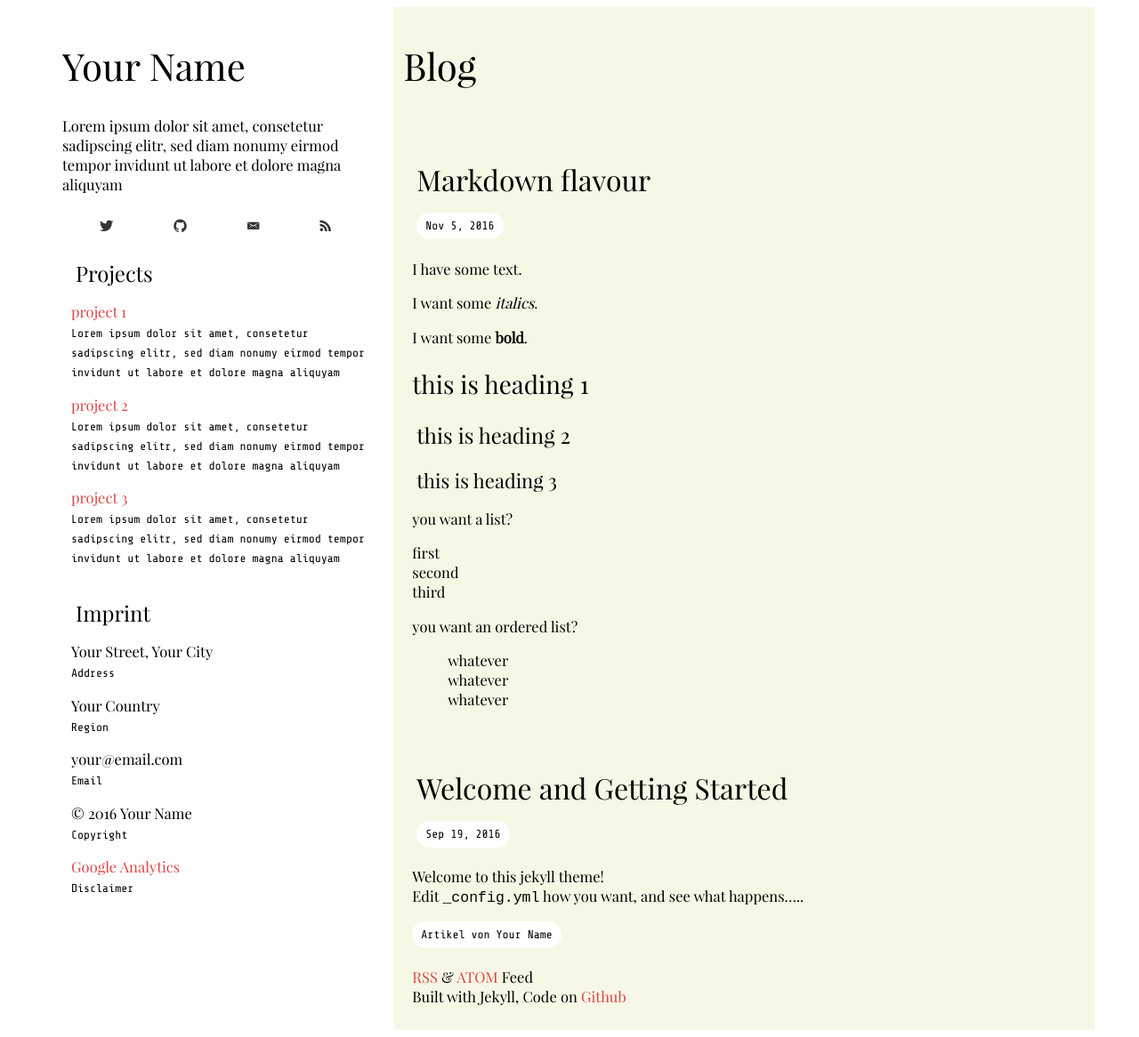
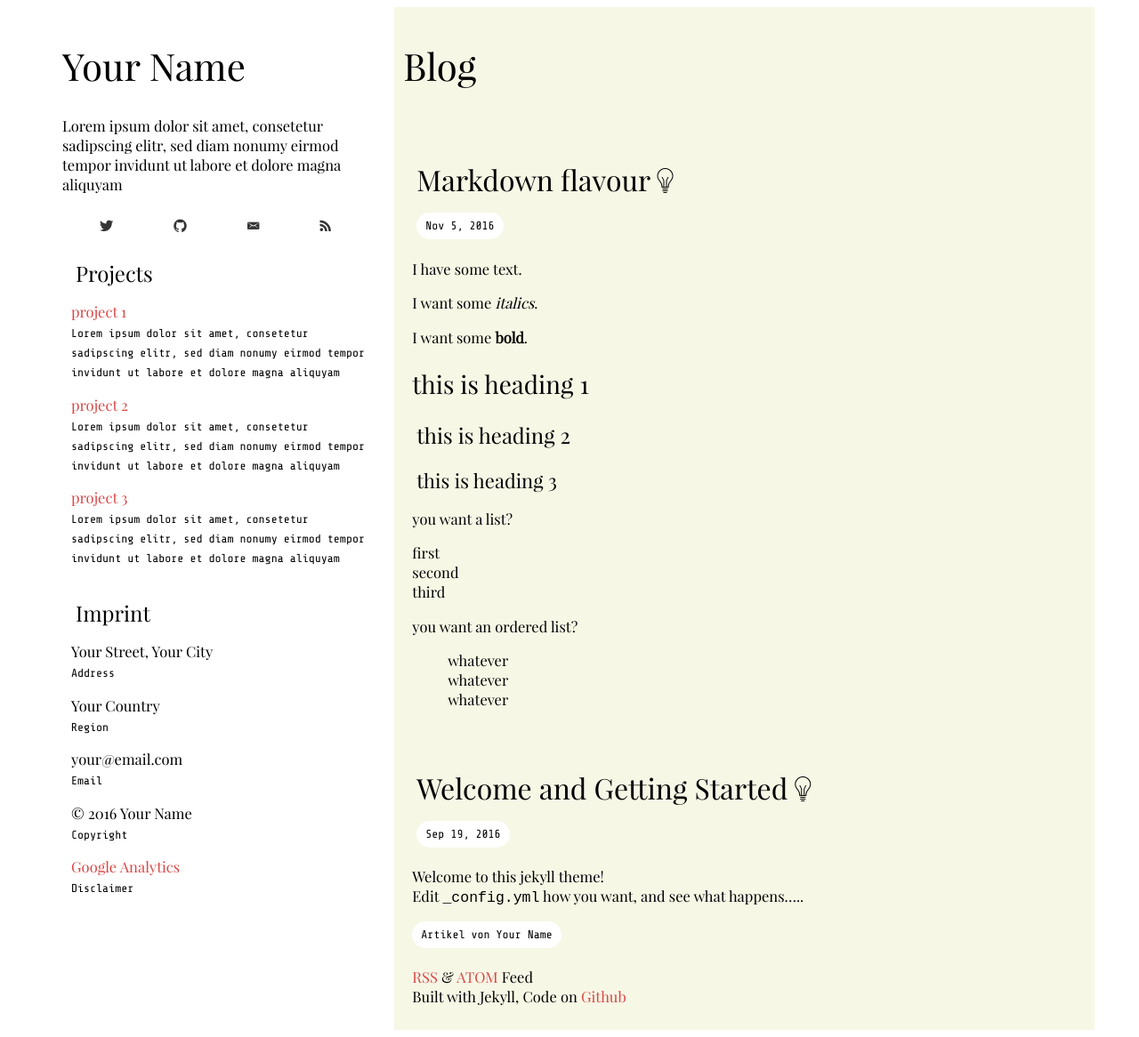
Before and after one commit to lukas-h/onepage, a Jekyll site: the page built from index.html, in a window 1280 px wide. Shown: the whole page at 89% size. Built offline with Jekyll 4.4.1, drawn with Linux system fonts in a browser that asks for light colours; some web fonts are replaced.

Commit message:
add lightbulb

```diff
--- a/index.html
+++ b/index.html
@@ -5,7 +5,7 @@
 {% for post in site.posts %}
 <div id="{{ post.id }}" class="unit whole align-left post">
 	<article itemscope itemtype="http://schema.org/BlogPosting">
-		<h2>{{ post.title }}<br><small class="chip">{{ post.date | date: "%b %-d, %Y" }}</small></h2>
+		<h2>{{ post.title }} <i class="icon ion-ios-lightbulb-outline"></i><br><small class="chip">{{ post.date | date: "%b %-d, %Y" }}</small></h2>
 
 		<div class="post-content">
 			{{ post.content }}
```
